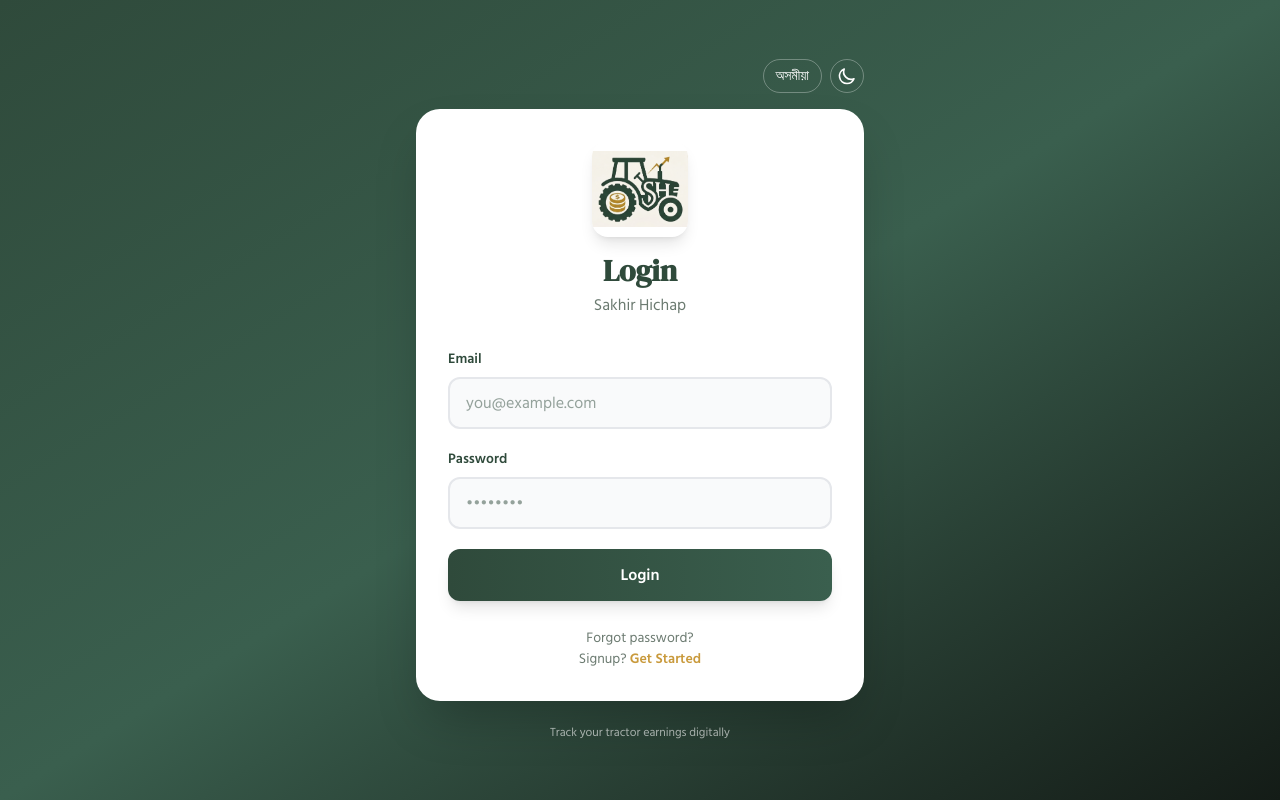
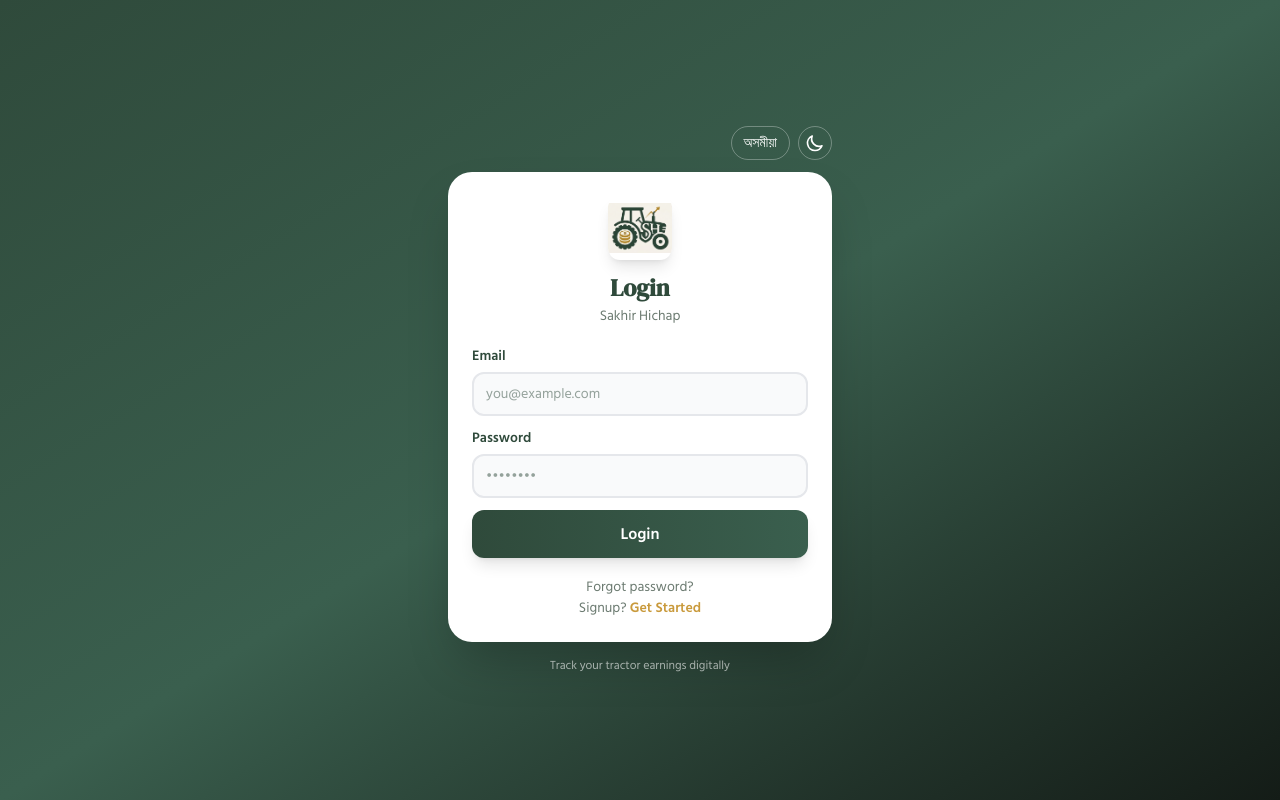
Before and after one commit to HITESHDAS-01/tractor-hisaab-clf, a Next.js app: page /login in a window 1280 px wide. Built offline with nearby package versions, Linux system fonts and the light colour scheme; no server answers.

Commit message:
Match login page card size to signup page

```diff
--- a/app/(public)/login/page.tsx
+++ b/app/(public)/login/page.tsx
@@ -36,9 +36,9 @@ export default function LoginPage() {
 
   return (
     <div className="min-h-screen flex items-center justify-center p-4 bg-gradient-to-br from-[var(--ink)] via-[#3a5f4e] to-[var(--ink-dark)]">
-      <div className="w-full max-w-md">
+      <div className="w-full max-w-sm">
         {/* Header with toggles */}
-        <div className="flex justify-end gap-2 mb-4">
+        <div className="flex justify-end gap-2 mb-3">
           <button
             onClick={() => setLang(lang === "en" ? "as" : "en")}
             className="px-3 py-1 text-sm rounded-full border border-white/30 text-white hover:bg-white/20 transition-colors"
@@ -63,21 +63,21 @@ export default function LoginPage() {
         </div>
 
         {/* Card */}
-        <div className="bg-white rounded-3xl shadow-2xl p-8">
+        <div className="bg-white rounded-3xl shadow-2xl p-6">
           {/* Logo and Title */}
-          <div className="text-center mb-8">
-            <img src="/SHlogo.png" alt="Logo" className="w-24 h-24 rounded-2xl object-contain mx-auto mb-4 shadow-lg" />
-            <h1 className="text-3xl font-bold text-[var(--ink)] font-[family-name:var(--font-dm-serif)]">
+          <div className="text-center mb-5">
+            <img src="/SHlogo.png" alt="Logo" className="w-16 h-16 rounded-xl object-contain mx-auto mb-3 shadow-lg" />
+            <h1 className="text-2xl font-bold text-[var(--ink)] font-[family-name:var(--font-dm-serif)]">
               {t("login", lang)}
             </h1>
-            <p className="text-[var(--text-muted)] mt-1">
+            <p className="text-sm text-[var(--text-muted)] mt-0.5">
               {t("appName", lang)}
             </p>
           </div>
 
-          <form onSubmit={handleLogin} className="space-y-5">
+          <form onSubmit={handleLogin} className="space-y-3">
             <div>
-              <label className="block text-sm font-semibold text-[var(--ink)] mb-2">
+              <label className="block text-sm font-semibold text-[var(--ink)] mb-1.5">
                 {t("email", lang)}
               </label>
               <input
@@ -85,13 +85,13 @@ export default function LoginPage() {
                 value={email}
                 onChange={(e) => setEmail(e.target.value)}
                 required
-                className="w-full px-4 py-3 rounded-xl border-2 border-gray-200 bg-gray-50 focus:border-[var(--harvest)] focus:bg-white focus:ring-0 outline-none transition-all"
+                className="w-full px-3 py-2.5 rounded-xl border-2 border-gray-200 bg-gray-50 focus:border-[var(--harvest)] focus:bg-white focus:ring-0 outline-none transition-all text-sm"
                 placeholder="you@example.com"
               />
             </div>
 
             <div>
-              <label className="block text-sm font-semibold text-[var(--ink)] mb-2">
+              <label className="block text-sm font-semibold text-[var(--ink)] mb-1.5">
                 {t("password", lang)}
               </label>
               <input
@@ -99,13 +99,13 @@ export default function LoginPage() {
                 value={password}
                 onChange={(e) => setPassword(e.target.value)}
                 required
-                className="w-full px-4 py-3 rounded-xl border-2 border-gray-200 bg-gray-50 focus:border-[var(--harvest)] focus:bg-white focus:ring-0 outline-none transition-all"
+                className="w-full px-3 py-2.5 rounded-xl border-2 border-gray-200 bg-gray-50 focus:border-[var(--harvest)] focus:bg-white focus:ring-0 outline-none transition-all text-sm"
                 placeholder="••••••••"
               />
             </div>
 
             {error && (
-              <div className="bg-red-50 border border-red-200 text-red-600 text-sm px-4 py-3 rounded-xl">
+              <div className="bg-red-50 border border-red-200 text-red-600 text-sm px-3 py-2 rounded-xl">
                 {error}
               </div>
             )}
@@ -113,13 +113,13 @@ export default function LoginPage() {
             <button
               type="submit"
               disabled={loading}
-              className="w-full py-3.5 bg-gradient-to-r from-[var(--ink)] to-[#3a5f4e] text-white rounded-xl font-semibold hover:opacity-90 transition-all disabled:opacity-50 shadow-lg shadow-[var(--ink)]/30"
+              className="w-full py-3 bg-gradient-to-r from-[var(--ink)] to-[#3a5f4e] text-white rounded-xl font-semibold hover:opacity-90 transition-all disabled:opacity-50 shadow-lg shadow-[var(--ink)]/30"
             >
               {loading ? "..." : t("login", lang)}
             </button>
           </form>
 
-          <div className="mt-6 text-center space-y-3">
+          <div className="mt-4 text-center space-y-2">
             <Link
               href="/reset-password"
               className="text-sm text-[var(--text-muted)] hover:text-[var(--ink)] transition-colors"
@@ -136,7 +136,7 @@ export default function LoginPage() {
         </div>
 
         {/* Footer */}
-        <p className="text-center text-white/60 text-xs mt-6">
+        <p className="text-center text-white/60 text-xs mt-4">
           {t("footerTagline", lang)}
         </p>
       </div>
```
